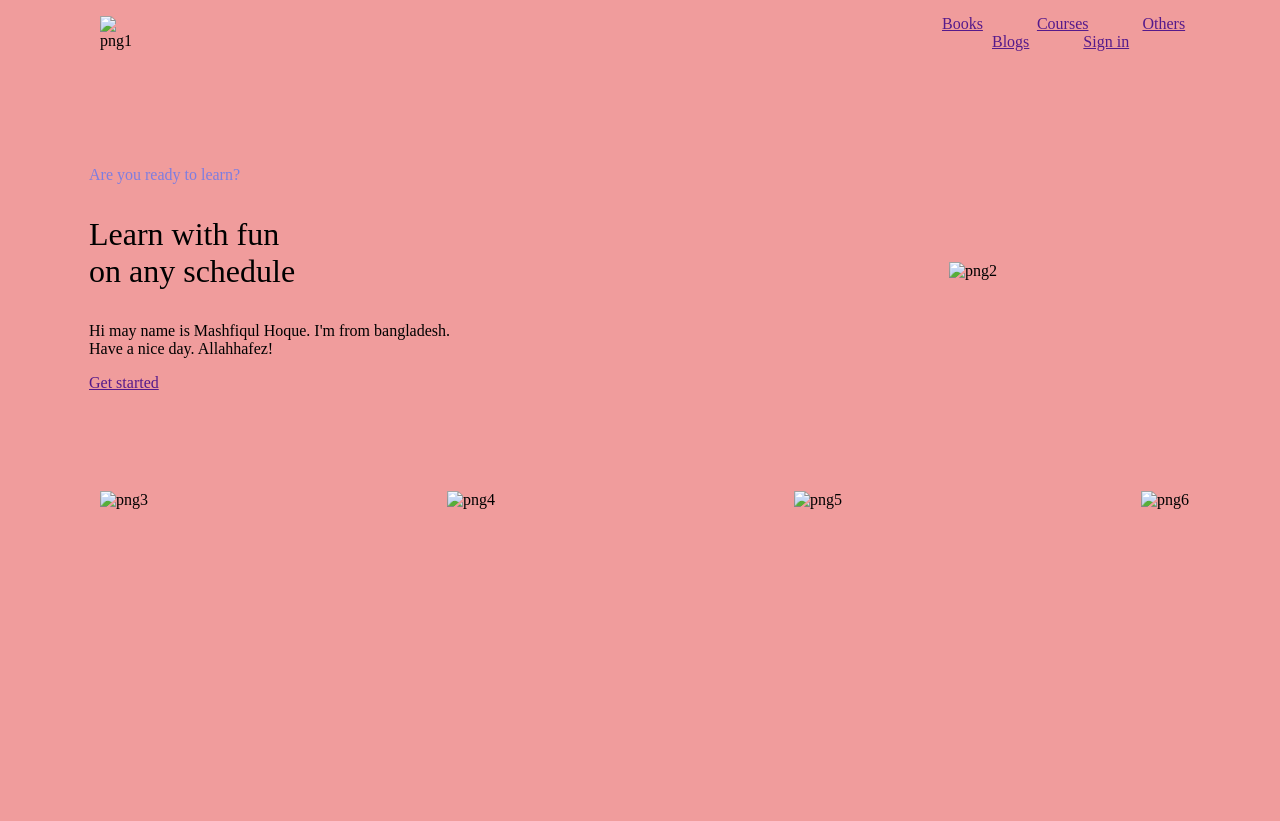
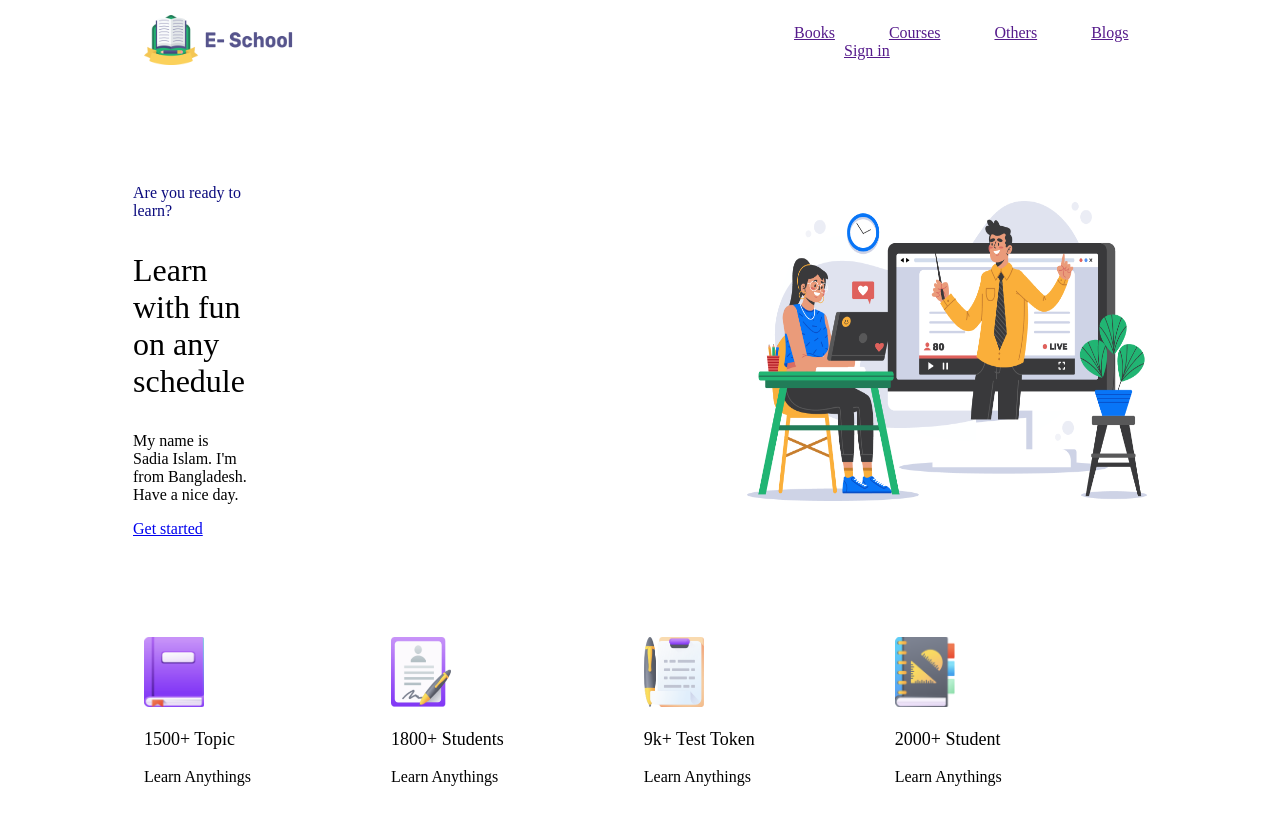
Before and after one commit to sa32016/MIS-455-Midterm, a plain HTML site: page Mid.html in a window 1280 px wide. Before the commit the page ends 800 px from the top, so only its background shows below. Drawn offline with Linux system fonts and the light colour scheme.

Commit message:
third commit

```diff
--- a/Mid.css
+++ b/Mid.css
@@ -1,8 +1,8 @@
 body{
-    background-color: rgb(240, 156, 156);
-    padding-left: 81px;
+    background-color: white;
+    padding-left: 125px;
     padding-top: 7px;
-    padding-right: 81px;
+    padding-right: 125px;
     padding-bottom: 11px;
 
 }
@@ -17,7 +17,7 @@ body{
 }
 
 .p1c2{
-    margin-left: 810px;
+    margin-left: 500px;
 }
 
 .a2{
@@ -37,7 +37,7 @@ body{
 }
 
 .p1{
-    color: rgb(125, 125, 224);
+    color: rgb(11, 11, 126);
 }
 
 .div1{
@@ -59,15 +59,15 @@ body{
 }
 
 .png4{
-    margin-left: 299px;
+    margin-left: 140px;
 }
 
 .png5{
-    margin-left: 299px;
+    margin-left: 140px;
 }
 
 .png6{
-    margin-left: 299px;
+    margin-left: 140px;
 }
 
 .header3{
@@ -75,3 +75,15 @@ body{
     align-items: center;
     margin-top: 81px;
 }
+.para1 {
+    font-size: large;
+}
+.para2 {
+    font-size: large;
+}
+.para3 {
+    font-size: large;
+}
+.para4 {
+    font-size: large;
+}
--- a/Mid.html
+++ b/Mid.html
@@ -8,7 +8,7 @@
 
  <div class="header1">
 <div class="p1c1">
-    <img src="" alt="png1">
+    <img src="Images/Logo.png" alt="png1" width="150px" height="50px">
 </div>
 <div class="p1c2">
     <a href="">Books</a>
@@ -28,14 +28,14 @@
     <p>Learn with fun <br>
         on any schedule </p>
         </div>
-    <p class="p2"> Hi may name is Mashfiqul Hoque. I'm from bangladesh. <br> Have a nice day. Allahhafez!</p>
+    <p class="p2"> My name is Sadia Islam. I'm from Bangladesh. <br> Have a nice day.</p>
     <div>
-        <a class="a6" href="">Get started</a>
+        <a class="a6" href="Form/Index.html">Get started</a>
     </div>
 </div>
 
 <div class = "png2">
-    <img src="" alt="png2">
+    <img src="Images/Illustration.png" alt="png2" height="300px" width="400px">
 </div>
 </div>
 
@@ -44,16 +44,24 @@
 <div class="header3">
 
     <div class="png3">
-        <img src="" alt="png3">
+        <img src="Images/book.png" alt="png3" height="70px" width="60px">
+        <p class="para1">1500+ Topic</p>
+        <p>Learn Anythings</p>
     </div>
     <div class="png4">
-        <img src="" alt="png4">
+        <img src="Images/Student.png" alt="png4" height="70px" width="60px">
+        <p class="para2">1800+ Students</p>
+        <p>Learn Anythings</p>
     </div>
     <div class="png5">
-        <img src="" alt="png5">
+        <img src="Images/Test.png" alt="png5" height="70px" width="60px">
+        <p class="para3">9k+ Test Token</p>
+        <p>Learn Anythings</p>
     </div>
     <div class="png6">
-        <img src="" alt="png6">
+        <img src="Images/Students.png" alt="png6" height="70px" width="60px">
+        <p class="para4">2000+ Student</p>
+        <p>Learn Anythings</p>
     </div>
 
 </div>
```
Also changed, not shown: Form/Index 1.js (added, +26 -0 lines), Form/Index.html (added, +21 -0 lines), Form/Style.css (added), Images/Illustration.png (added), Images/Logo.png (added), Images/Student.png (added), Images/Students.png (added), Images/Test.png (added), Images/book.png (added).
